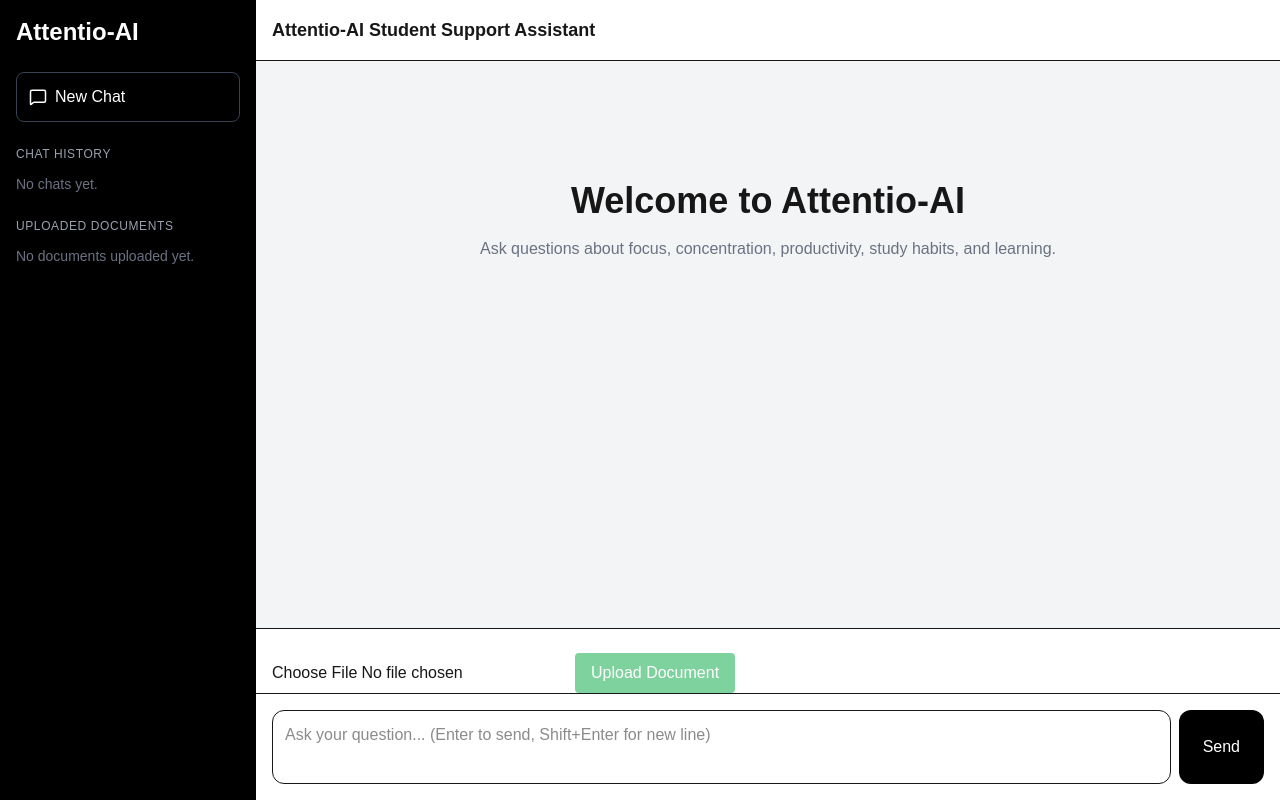
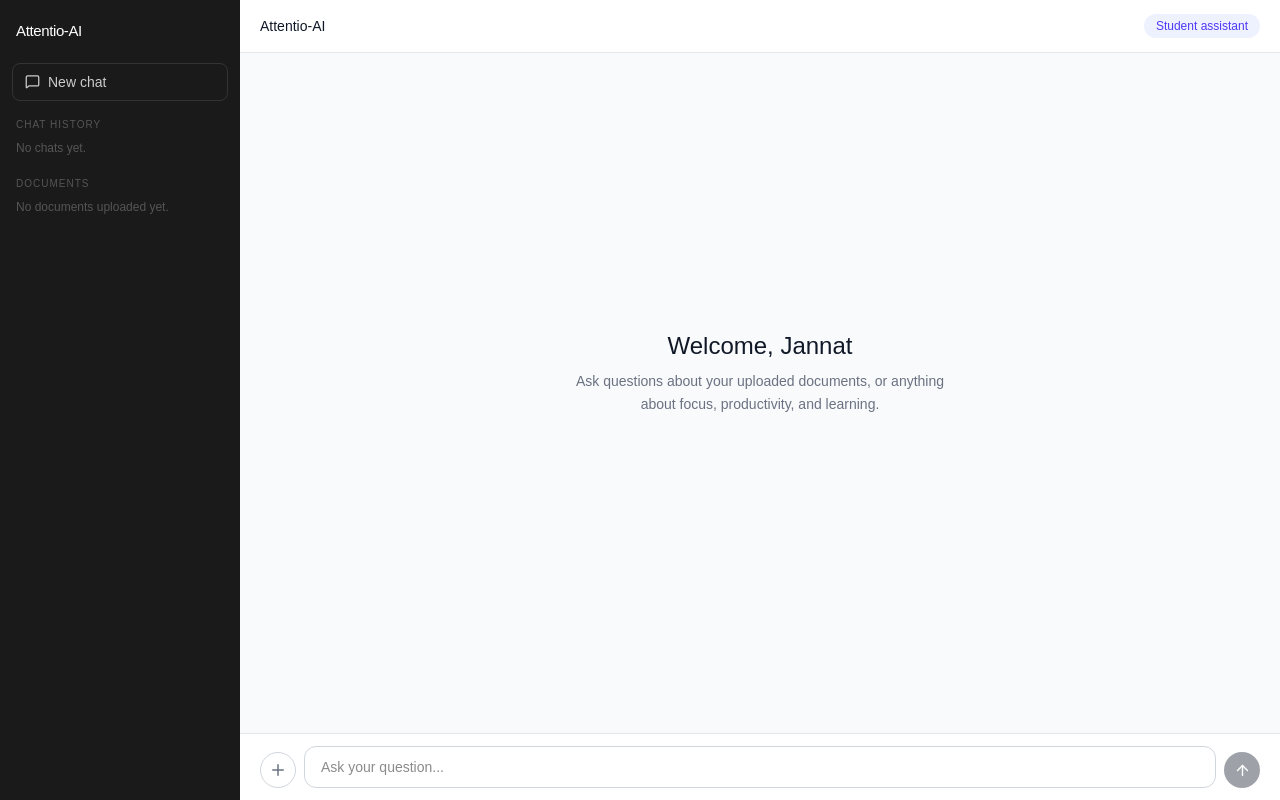
Before and after one commit to JANNATYOUNAS/attentio, a Next.js app: page / in a window 1280 px wide. Built offline with nearby package versions, Linux system fonts and the light colour scheme.

Commit message:
UI redesigned

```diff
--- a/app/page.tsx
+++ b/app/page.tsx
@@ -3,6 +3,7 @@
 import { useRef, useState, useEffect } from "react";
 import Sidebar from "@/components/Sidebar";
 import ChatMessage from "@/components/ChatMessage";
+import { ArrowUp, Plus, X } from "lucide-react";
 
 type Message = {
   role: "user" | "assistant";
@@ -18,7 +19,7 @@ export default function Home() {
   const [message, setMessage] = useState("");
   const [messages, setMessages] = useState<Message[]>([]);
   const [loading, setLoading] = useState(false);
-  const [sessionId] = useState<string>(generateId); // ✅ stable session ID
+  const [sessionId] = useState<string>(generateId);
 
   const [file, setFile] = useState<File | null>(null);
   const [uploadStatus, setUploadStatus] = useState("");
@@ -26,11 +27,17 @@ export default function Home() {
   const [lastResponseTime, setLastResponseTime] = useState<number | null>(null);
 
   const sidebarRef = useRef<{ refresh: () => void }>(null);
+  const fileInputRef = useRef<HTMLInputElement>(null);
+  const chatEndRef = useRef<HTMLDivElement>(null);
 
-  // ✅ save session whenever messages change
+  // auto scroll to bottom
+  useEffect(() => {
+    chatEndRef.current?.scrollIntoView({ behavior: "smooth" });
+  }, [messages]);
+
+  // save session on message change
   useEffect(() => {
     if (messages.length === 0) return;
-    console.log("Saving session:", sessionId, messages.length, "messages");
     fetch("/api/sessions", {
       method: "POST",
       headers: { "Content-Type": "application/json" },
@@ -39,15 +46,15 @@ export default function Home() {
     sidebarRef.current?.refresh();
   }, [messages]);
 
-  // ✅ load a session when clicked in sidebar
   function loadSession(id: string, sessionMessages: Message[]) {
     setMessages(sessionMessages);
   }
 
-  // ✅ start a new chat
   function newChat() {
     setMessages([]);
     setLastResponseTime(null);
+    setUploadStatus("");
+    setFile(null);
   }
 
   async function sendMessage() {
@@ -68,10 +75,7 @@ export default function Home() {
         headers: { "Content-Type": "application/json" },
         body: JSON.stringify({
           message: currentMessage,
-          history: messages.map((m) => ({
-            role: m.role,
-            content: m.content,
-          })),
+          history: messages.map((m) => ({ role: m.role, content: m.content })),
         }),
       });
 
@@ -118,7 +122,7 @@ export default function Home() {
       const data = await res.json();
 
       if (data.success) {
-        setUploadStatus(`Uploaded: ${data.filename} (${data.chunks} chunks indexed)`);
+        setUploadStatus(`${data.filename} uploaded (${data.chunks} chunks)`);
         setFile(null);
         sidebarRef.current?.refresh();
       } else {
@@ -140,42 +144,89 @@ export default function Home() {
   }
 
   return (
-    <main className="h-screen flex bg-gray-100">
+    <main className="h-screen flex bg-gray-50 overflow-hidden">
       <Sidebar ref={sidebarRef} onLoadSession={loadSession} onNewChat={newChat} />
 
-      <div className="flex-1 flex flex-col">
-        <div className="bg-white border-b p-4">
-          <h2 className="font-semibold text-lg">Attentio-AI Student Support Assistant</h2>
+      <div className="flex-1 flex flex-col min-w-0">
+        {/* Topbar */}
+        <div className="bg-white border-b border-gray-200 px-5 py-3.5 flex items-center justify-between">
+          <span className="text-sm font-medium text-gray-900">Attentio-AI</span>
+          <span className="text-xs bg-indigo-50 text-indigo-600 px-3 py-1 rounded-full">
+            Student assistant
+          </span>
         </div>
 
-        <div className="flex-1 overflow-y-auto p-6 space-y-4">
-          {messages.length === 0 && (
-            <div className="text-center mt-24">
-              <h1 className="text-4xl font-bold mb-4">Welcome to Attentio-AI</h1>
-              <p className="text-gray-500">
-                Ask questions about focus, concentration, productivity, study habits, and learning.
+        {/* Chat area */}
+        <div className="flex-1 overflow-y-auto px-10 py-6 space-y-5">
+          {messages.length === 0 ? (
+            <div className="flex flex-col items-center justify-center h-full text-center">
+              <h1 className="text-2xl font-medium text-gray-900 mb-2">
+                Welcome, Jannat
+              </h1>
+              <p className="text-sm text-gray-500 leading-relaxed max-w-sm">
+                Ask questions about your uploaded documents, or anything about
+                focus, productivity, and learning.
               </p>
+            </div>
+          ) : (
+            messages.map((msg, index) => (
+              <div key={index}>
+                <ChatMessage role={msg.role} content={msg.content} />
+                {msg.role === "assistant" && msg.responseTime !== undefined && (
+                  <p className="text-xs text-gray-400 mt-1.5 ml-10">
+                    Response time: {msg.responseTime}s
+                  </p>
+                )}
+              </div>
+            ))
+          )}
+
+          {loading && <ChatMessage role="assistant" content="Thinking..." />}
+          <div ref={chatEndRef} />
+        </div>
+
+        {/* Bottom input area */}
+        <div className="bg-white border-t border-gray-200 px-5 py-3">
+          {/* File selected indicator */}
+          {file && (
+            <div className="flex items-center gap-2 mb-2 px-1">
+              <span className="text-xs text-gray-500">{file.name}</span>
+              <button
+                onClick={uploadFile}
+                disabled={uploading}
+                className="text-xs text-indigo-600 hover:text-indigo-700 font-medium disabled:opacity-50"
+              >
+                {uploading ? "Uploading..." : "Upload"}
+              </button>
+              <button
+                onClick={() => { setFile(null); setUploadStatus(""); }}
+                className="text-gray-400 hover:text-gray-600"
+              >
+                <X size={13} />
+              </button>
             </div>
           )}
 
-          {messages.map((msg, index) => (
-            <div key={index}>
-              <ChatMessage role={msg.role} content={msg.content} />
-              {msg.role === "assistant" && msg.responseTime !== undefined && (
-                <div className="text-xs text-gray-500 mt-1 ml-2">
-                  Response time: {msg.responseTime} seconds
-                </div>
+          {/* Upload status */}
+          {uploadStatus && !file && (
+            <p className="text-xs text-green-600 mb-2 px-1">{uploadStatus}</p>
           )}
-            </div>
-          ))}
 
-          {loading && <ChatMessage role="assistant" content="Thinking..." />}
-        </div>
+          {/* Input row */}
+          <div className="flex items-end gap-2">
+            {/* Plus button */}
+            <button
+              onClick={() => fileInputRef.current?.click()}
+              className="w-9 h-9 rounded-full border border-gray-300 flex items-center justify-center text-gray-500 hover:bg-gray-50 hover:text-gray-700 flex-shrink-0 transition-colors"
+            >
+              <Plus size={18} />
+            </button>
 
-        <div className="px-4 pt-4 bg-white border-t">
             <input
+              ref={fileInputRef}
               type="file"
               accept=".pdf,.txt,.docx"
+              className="hidden"
               onChange={(e) => {
                 if (e.target.files?.[0]) {
                   setFile(e.target.files[0]);
@@ -184,43 +235,23 @@ export default function Home() {
               }}
             />
 
-          {file && <p className="mt-2 text-sm text-gray-600">Selected: {file.name}</p>}
-
-          <button
-            onClick={uploadFile}
-            disabled={uploading || !file}
-            className="bg-green-600 text-white px-4 py-2 rounded mt-2 hover:bg-green-700 disabled:opacity-50 disabled:cursor-not-allowed"
-          >
-            {uploading ? "Uploading..." : "Upload Document"}
-          </button>
-
-          {uploadStatus && (
-            <p className="mt-2 text-sm text-gray-700 whitespace-pre-wrap">{uploadStatus}</p>
-          )}
-        </div>
-
-        {lastResponseTime !== null && (
-          <div className="bg-white text-center text-sm text-gray-600 py-2 border-t">
-            Last response generated in <strong>{lastResponseTime}</strong> seconds
-          </div>
-        )}
-
-        <div className="border-t bg-white p-4">
-          <div className="flex gap-2">
+            {/* Textarea */}
             <textarea
               value={message}
               onChange={(e) => setMessage(e.target.value)}
               onKeyDown={handleKeyDown}
-              placeholder="Ask your question... (Enter to send, Shift+Enter for new line)"
-              rows={2}
-              className="flex-1 border rounded-xl p-3 resize-none focus:outline-none focus:ring-2 focus:ring-blue-500"
+              placeholder="Ask your question..."
+              rows={1}
+              className="flex-1 border border-gray-300 rounded-xl px-4 py-2.5 text-sm resize-none focus:outline-none focus:ring-2 focus:ring-indigo-500 focus:border-transparent"
             />
+
+            {/* Send button */}
             <button
               onClick={sendMessage}
-              disabled={loading}
-              className="bg-black text-white px-6 rounded-xl hover:bg-gray-800 disabled:opacity-50"
+              disabled={loading || !message.trim()}
+              className="w-9 h-9 rounded-full bg-gray-900 flex items-center justify-center text-white hover:bg-gray-700 disabled:opacity-40 disabled:cursor-not-allowed flex-shrink-0 transition-colors"
             >
-              Send
+              <ArrowUp size={17} />
             </button>
           </div>
         </div>
--- a/components/Sidebar.tsx
+++ b/components/Sidebar.tsx
@@ -1,7 +1,7 @@
 "use client";
 
-import { FileText, MessageSquare, Trash2 } from "lucide-react";
 import { forwardRef, useEffect, useImperativeHandle, useState } from "react";
+import { FileText, MessageSquare, Plus, Trash2 } from "lucide-react";
 
 type DocFile = { filename: string; chunks: number };
 type Message = { role: "user" | "assistant"; content: string; responseTime?: number };
@@ -71,67 +71,78 @@ const Sidebar = forwardRef<SidebarHandle, SidebarProps>(function Sidebar(
   }, []);
 
   return (
-    <div className="w-64 bg-black text-white p-4 flex flex-col gap-6 overflow-y-auto">
-      <h1 className="text-2xl font-bold">Attentio-AI</h1>
+    <div className="w-60 bg-[#1a1a1a] text-white flex flex-col h-full">
+      {/* Logo */}
+      <div className="px-4 py-5 text-[15px] font-medium tracking-tight">
+        Attentio-AI
+      </div>
 
-      <button
-        onClick={onNewChat}
-        className="w-full border border-gray-700 rounded-lg p-3 flex items-center gap-2 hover:bg-gray-900"
-      >
-        <MessageSquare size={18} />
-        New Chat
-      </button>
+      {/* New Chat */}
+      <div className="px-3 mb-2">
+        <button
+          onClick={onNewChat}
+          className="w-full flex items-center gap-2 px-3 py-2 rounded-lg border border-[#333] text-[#ccc] text-sm hover:bg-[#2a2a2a] transition-colors"
+        >
+          <MessageSquare size={15} />
+          New chat
+        </button>
+      </div>
 
       {/* Chat History */}
-      <div>
-        <h2 className="text-xs text-gray-400 uppercase tracking-wider mb-3">Chat History</h2>
+      <div className="px-3 mt-2 flex-1 overflow-y-auto">
+        <p className="text-[10px] text-[#555] uppercase tracking-widest px-1 mb-2">
+          Chat history
+        </p>
         {sessions.length === 0 ? (
-          <p className="text-sm text-gray-500">No chats yet.</p>
+          <p className="text-xs text-[#555] px-1">No chats yet.</p>
         ) : (
-          <ul className="space-y-2">
+          <ul className="space-y-0.5">
             {sessions.map((session) => (
               <li
                 key={session.id}
-                className="flex items-center justify-between bg-gray-900 rounded-lg p-3 gap-2 cursor-pointer hover:bg-gray-800"
                 onClick={() => onLoadSession(session.id, session.messages)}
+                className="flex items-center justify-between px-3 py-2 rounded-lg cursor-pointer hover:bg-[#2a2a2a] group transition-colors"
               >
-                <p className="text-sm truncate flex-1">{session.title}</p>
+                <span className="text-xs text-[#bbb] truncate flex-1">
+                  {session.title}
+                </span>
                 <button
                   onClick={(e) => {
-                    e.stopPropagation(); // prevent loading session on delete
+                    e.stopPropagation();
                     deleteSession(session.id);
                   }}
-                  className="text-gray-500 hover:text-red-400 shrink-0"
+                  className="text-[#555] hover:text-red-400 opacity-0 group-hover:opacity-100 transition-opacity ml-2"
                 >
-                  <Trash2 size={15} />
+                  <Trash2 size={13} />
                 </button>
               </li>
             ))}
           </ul>
         )}
-      </div>
 
-      {/* Documents */}
-      <div>
-        <h2 className="text-xs text-gray-400 uppercase tracking-wider mb-3">Uploaded Documents</h2>
+        {/* Documents */}
+        <p className="text-[10px] text-[#555] uppercase tracking-widest px-1 mt-5 mb-2">
+          Documents
+        </p>
         {docs.length === 0 ? (
-          <p className="text-sm text-gray-500">No documents uploaded yet.</p>
+          <p className="text-xs text-[#555] px-1">No documents uploaded yet.</p>
         ) : (
-          <ul className="space-y-2">
+          <ul className="space-y-0.5">
             {docs.map((doc) => (
-              <li key={doc.filename} className="flex items-start justify-between bg-gray-900 rounded-lg p-3 gap-2">
-                <div className="flex items-start gap-2 overflow-hidden">
-                  <FileText size={16} className="mt-0.5 shrink-0 text-blue-400" />
-                  <div className="overflow-hidden">
-                    <p className="text-sm truncate">{doc.filename}</p>
-                    <p className="text-xs text-gray-500">{doc.chunks} chunks</p>
-                  </div>
+              <li
+                key={doc.filename}
+                className="flex items-center gap-2 px-3 py-2 rounded-lg hover:bg-[#2a2a2a] group transition-colors"
+              >
+                <FileText size={13} className="text-blue-400 flex-shrink-0" />
+                <div className="flex-1 min-w-0">
+                  <p className="text-xs text-[#bbb] truncate">{doc.filename}</p>
+                  <p className="text-[10px] text-[#555]">{doc.chunks} chunks</p>
                 </div>
                 <button
                   onClick={() => deleteDoc(doc.filename)}
-                  className="text-gray-500 hover:text-red-400 shrink-0"
+                  className="text-[#555] hover:text-red-400 opacity-0 group-hover:opacity-100 transition-opacity"
                 >
-                  <Trash2 size={15} />
+                  <Trash2 size={13} />
                 </button>
               </li>
             ))}
```
Also changed, not shown: components/ChatMessage.tsx (+12 -14 lines). Lines whose indentation alone changed are shown as unchanged.
